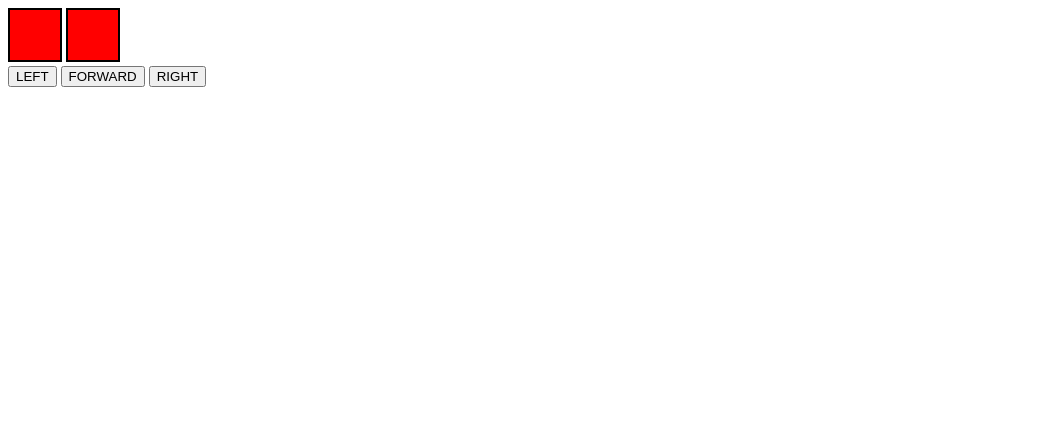
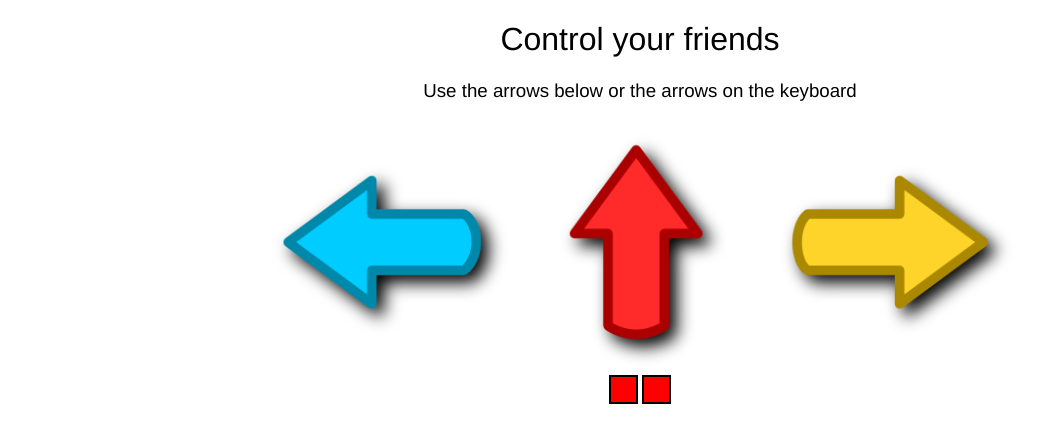
Before and after one commit to d3z/RemoteControl, a website: page public/index.html in a window 1280 px wide. Shown: the whole page, without its empty margins (0-1061 px from the left). Drawn offline with Linux system fonts and the light colour scheme.

Commit message:
added images to make the controller look a little nicer

```diff
--- a/public/index.html
+++ b/public/index.html
@@ -5,8 +5,8 @@
         <style type="text/css">
             #left, #right {
                 display: inline-block;
-                width: 50px;
-                height: 50px;
+                width: 25px;
+                height: 25px;
                 border: solid 2px black;
             }
             .off {
@@ -15,18 +15,48 @@
             .on {
                 background-color: #0f0;
             }
+            .content {
+                position: relative;
+                text-align: center;
+            }
+            .unclicked {
+                transform: scale(1, 1);
+            }
+            .clicked {
+                transform: scale(0.75, 0.75);
+            }
+            img {
+                width: 250px;
+                height: 250px;
+            }
+            body {
+                font-family: helvetica, sans-serif;
+            }
+            h1, h3 {
+                font-weight: lighter;
+            }
         </style>
     </head>
     <body>
-        <div>
-            <div id="left" class="off"></div>
-            <div id="right" class="off"></div>
+
+        <div class="content">
+            <h1>Control your friends</h1>
+
+            <h3>Use the arrows below or the arrows on the keyboard</h3>
+
+            <div>
+                <img src="images/arrow_left.png" onclick="click_left();" onmousedown="mousedown(this);" onmouseup="mouseup(this);">
+                <img src="images/arrow_up.png" onclick="click_forward();" onmousedown="mousedown(this);" onmouseup="mouseup(this);">
+                <img src="images/arrow_right.png" onclick="click_right();" onmousedown="mousedown(this);" onmouseup="mouseup(this);">
+            </div>
+
+            <div>
+                <div id="left" class="off"></div>
+                <div id="right" class="off"></div>
+            </div>
         </div>
-        <div>
-            <button onclick="left();">LEFT</button>
-            <button onclick="forward();">FORWARD</button>
-            <button onclick="right();">RIGHT</button>
-        </div>
+
+
         <script type="text/javascript">
             var register_msg = JSON.stringify({'register':'controller'});
             var left_msg = JSON.stringify({'move':'left'});
@@ -50,6 +80,38 @@
                 }
             };
 
+            document.addEventListener('keyup', function(evt) {
+                if (evt.keyIdentifier === 'Left') {
+                    click_left();
+                }
+                else if (evt.keyIdentifier === 'Up') {
+                    click_forward();
+                }
+                else if (evt.keyIdentifier === 'Right') {
+                    click_right();
+                }
+            });
+
+            function mouseup(arrow) {
+                arrow.className = 'unclicked';
+            }
+
+            function mousedown(arrow) {
+                arrow.className = 'clicked';
+            }
+
+            function click_left() {
+                left();
+            }
+
+            function click_forward() {
+                forward();
+            }
+
+            function click_right() {
+                right();
+            }
+
             function left() {
                 console.log('sending a left command');
                 socket.send(left_msg);
```
